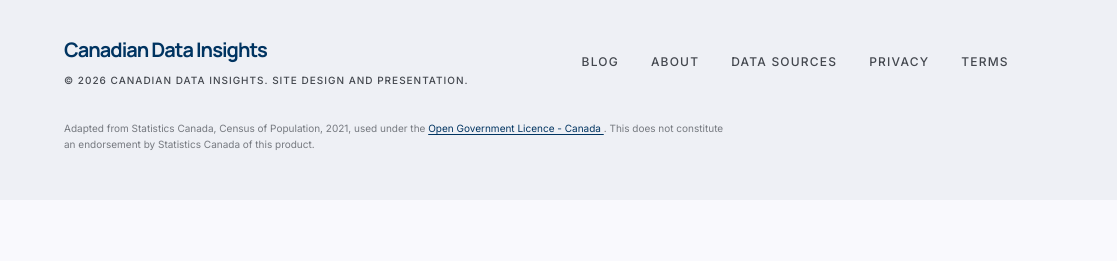
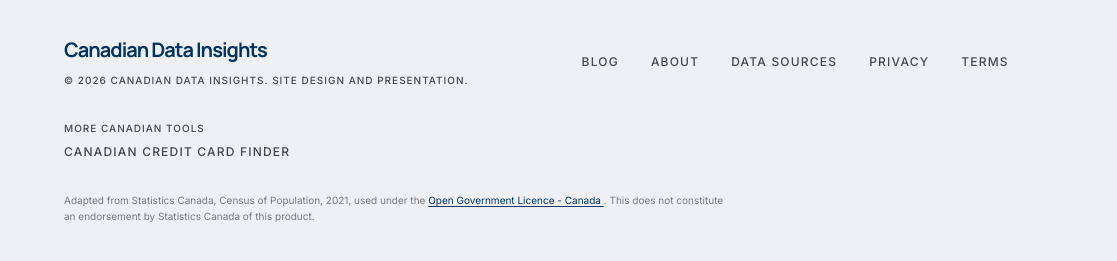
Before and after one commit to drewbotcarrothers/canadiandatainsights-astro, an Astro site: page / in a window 1280 px wide. Shown: the part 2719-2980 px from the top of the page, 0-1117 px from the left. Before the commit the page ends 2919 px from the top, so only its background shows below. Built offline with nearby package versions, Linux system fonts and the light colour scheme; Astro itself is replaced by a stand-in of ours.

Commit message:
Add Canadian Credit Card Finder sister-site link in footer.
Co-authored-by: DrewBot Carrothers <drewbotcarrothers@users.noreply.github.com>

```diff
--- a/src/components/Footer.astro
+++ b/src/components/Footer.astro
@@ -57,6 +57,19 @@ const year = new Date().getFullYear();
       YouTube
     </a>
   </div>
+  <div class="mx-auto mt-8 flex max-w-6xl flex-col items-center gap-2 md:items-start">
+    <p class="font-sans text-[10px] font-medium uppercase tracking-widest text-on-surface-variant">
+      More Canadian tools
+    </p>
+    <a
+      href="https://canadiancreditcardfinder.com/"
+      class="font-sans text-xs font-medium uppercase tracking-widest text-on-surface-variant no-underline transition-colors hover:text-primary"
+      target="_blank"
+      rel="noopener noreferrer"
+    >
+      Canadian Credit Card Finder
+    </a>
+  </div>
   <div class="mx-auto mt-8 max-w-6xl text-center md:text-left">
     <p class="max-w-2xl text-[10px] leading-relaxed text-on-surface-variant/70">
       Adapted from Statistics Canada, Census of Population, 2021, used under the{' '}
```
